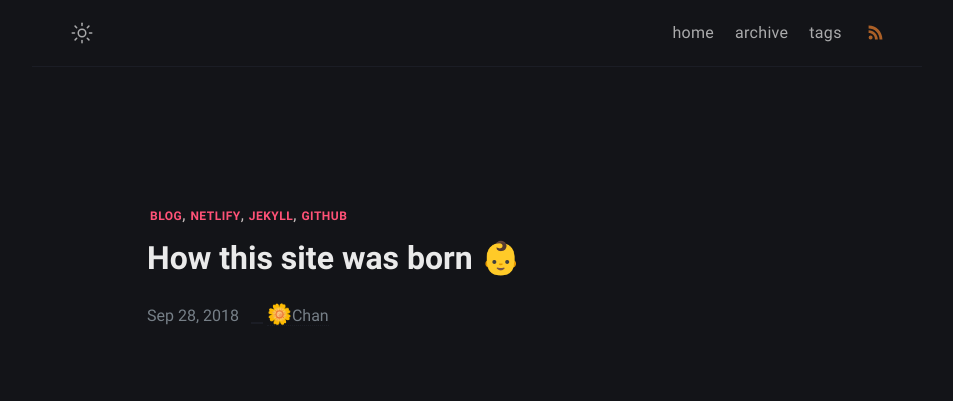
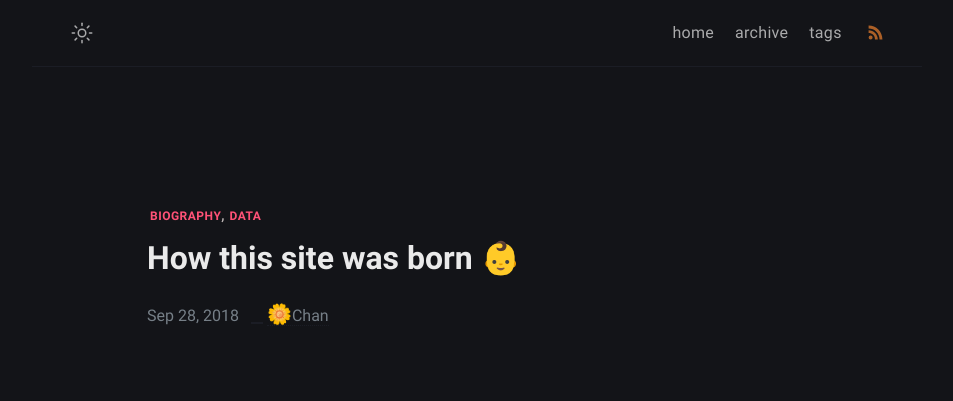
Before and after one commit to iwdstry/yeieje, a Jekyll site: the page built from _posts/how-this-site-was-made/2018-09-28-how-this-site-was-made.md, in a window 1280 px wide and 900 px high. Shown: the top 401 px of the window, without its empty margins (163-1116 px from the left). Built offline with Jekyll 4.4.1, drawn with Linux system fonts in a browser that asks for light colours; some web fonts are replaced; comment, search, counter and statistics services are not loaded.

Commit message:
Create 2018-09-28-how-this-site-was-made.md

```diff
--- a/_posts/how-this-site-was-made/2018-09-28-how-this-site-was-made.md
+++ b/_posts/how-this-site-was-made/2018-09-28-how-this-site-was-made.md
@@ -2,7 +2,7 @@
 title: How this site was born 👶
 date: 2018-09-28 09:45:47 +07:00
 modified: 2019-08-29 09:24:47 +07:00
-tags: [blog, netlify, jekyll, github]
+tags: [biography, data]
 description: All the services are free, a source code this site placed on github repository and intergration with netlify service, another service that you can use is github page for hosting your own static site.
 ---
 
```
